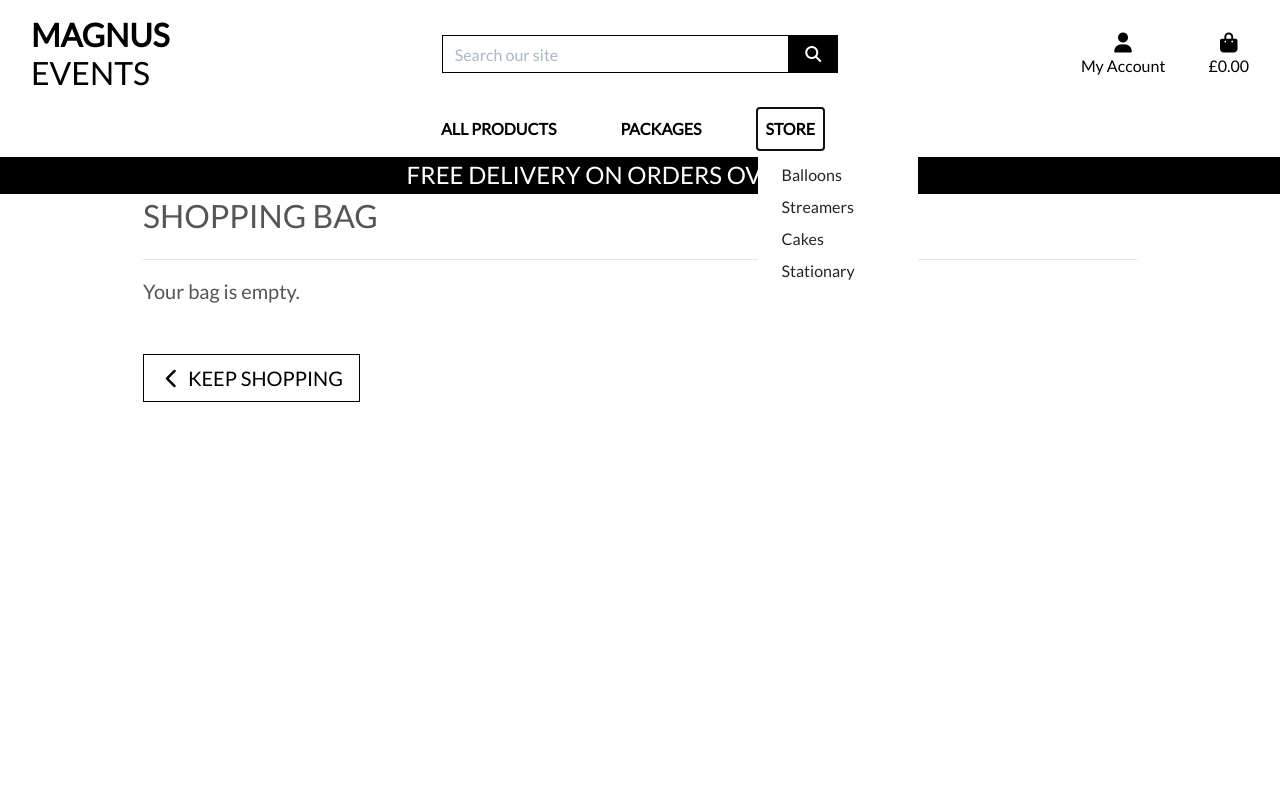
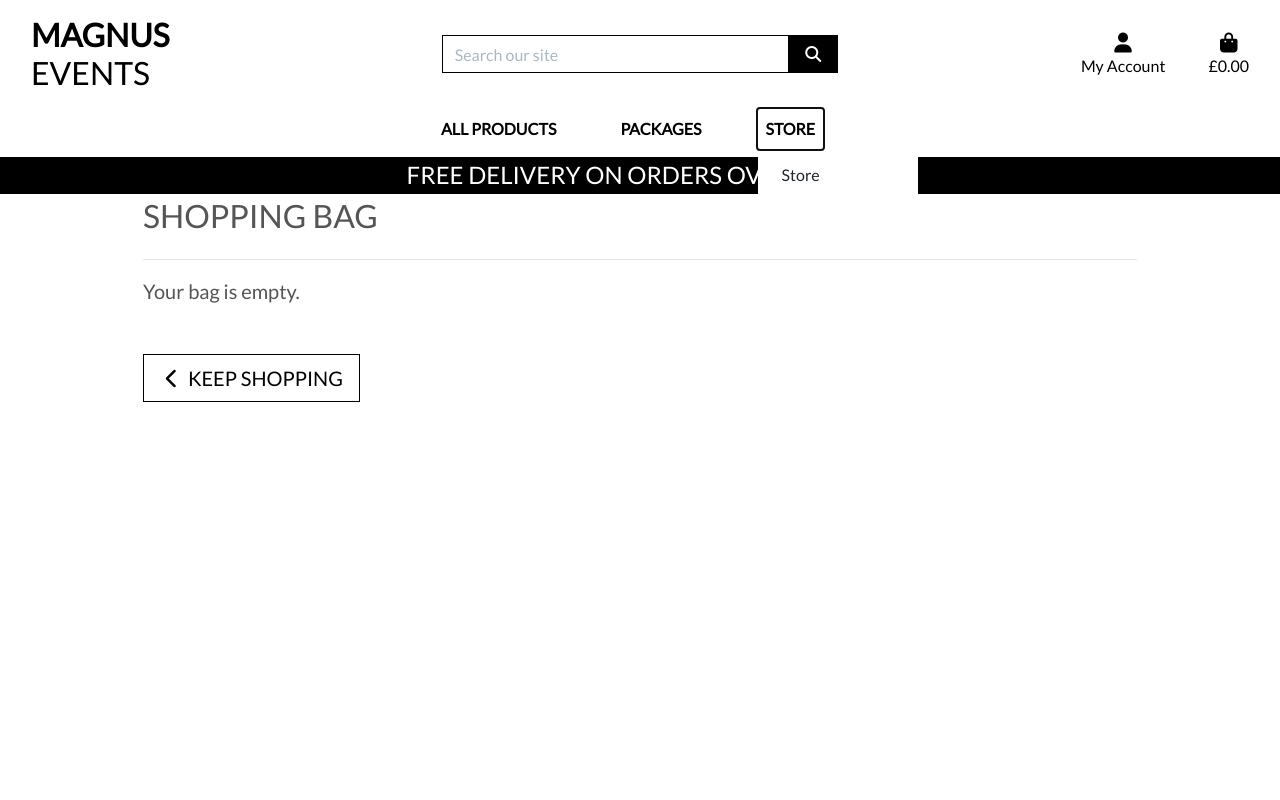
Before and after one commit to Nick8735/magnus_events_v1, a Django app: page /bag/ in a window 1280 px wide, after a click on "STORE". Run offline with Django 3.2, Linux system fonts and the light colour scheme; some libraries are stand-ins or nearby versions.

Commit message:
update store

```diff
--- a/templates/includes/main-nav.html
+++ b/templates/includes/main-nav.html
@@ -25,14 +25,11 @@
     </li>
 
         <li class="nav-item dropdown">
-            <a class="logo-font font-weight-bold nav-link text-black mr-5" href="#" id="homeware-link" data-toggle="dropdown" aria-haspopup="true" aria-expanded="false">
+            <a class="logo-font font-weight-bold nav-link text-black mr-5" href="{% url 'products' %}?category=ST1" id="homeware-link" data-toggle="dropdown" aria-haspopup="true" aria-expanded="false">
                 Store
             </a>
             <div class="dropdown-menu border-0" aria-labelledby="store-link">
-                <a href="{% url 'products' %}?category=balloons" class="dropdown-item">Balloons</a>
-                <a href="{% url 'products' %}?category=streamer" class="dropdown-item">Streamers</a>
-                <a href="{% url 'products' %}?category=cakes" class="dropdown-item">Cakes</a>
-                <a href="{% url 'products' %}?category=stationary" class="dropdown-item">Stationary</a>
+                <a href="{% url 'products' %}?category=ST1" class="dropdown-item">Store</a>
             </div>
         </li>
 
```
